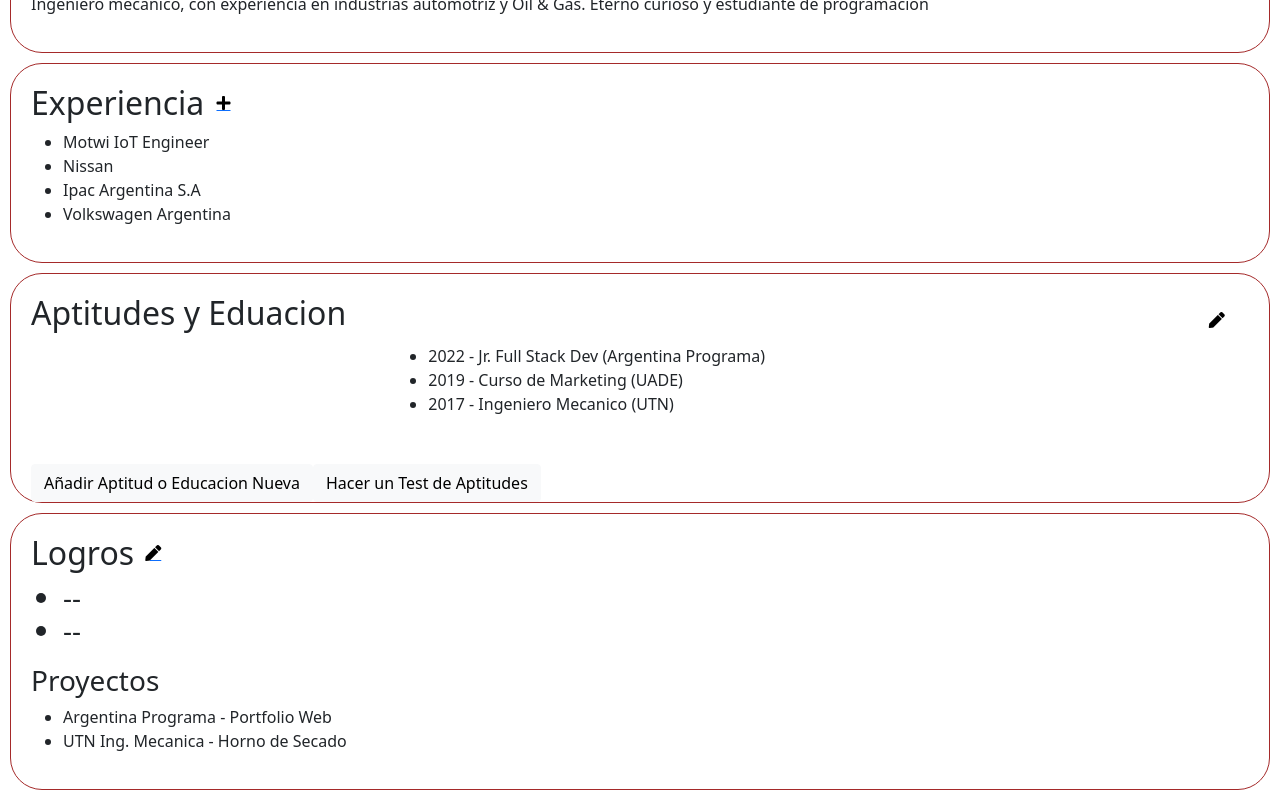
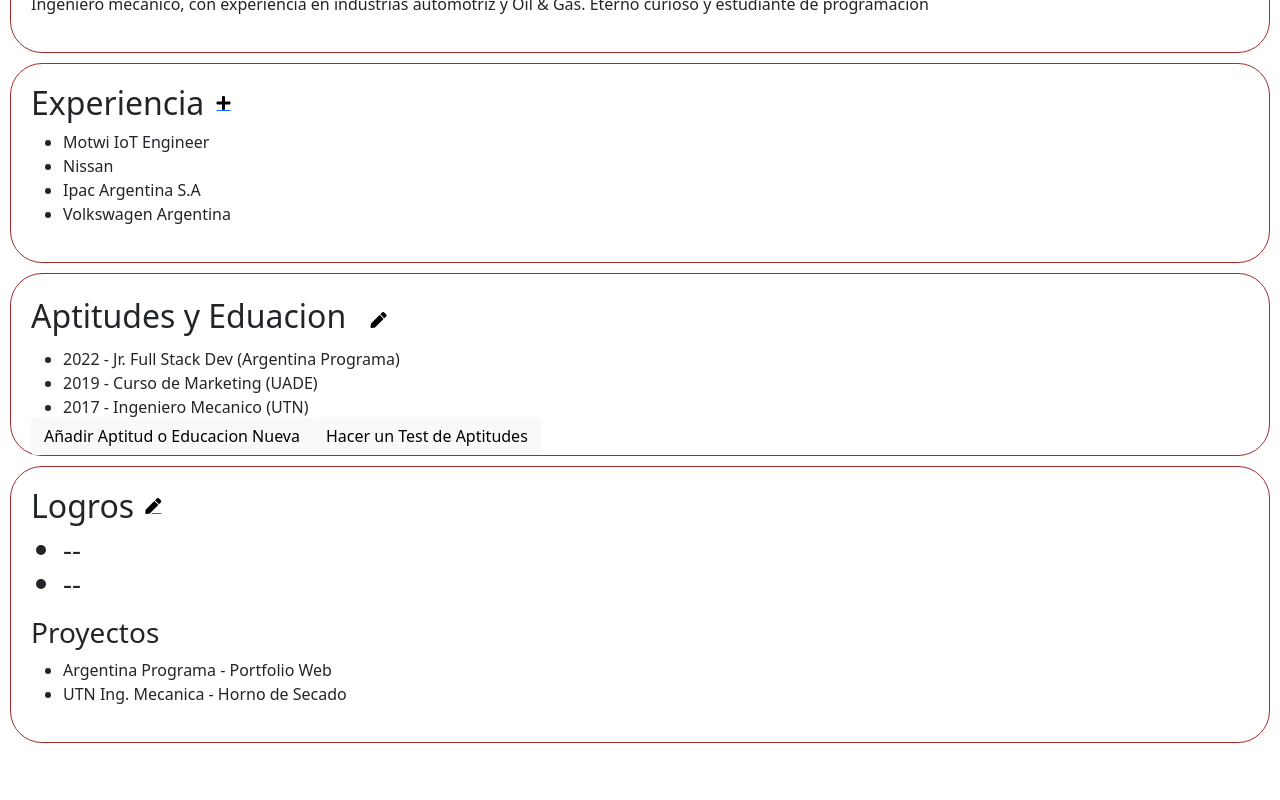
Before and after one commit to planas72000/Portfolio-Intento-1, an Angular app: page / in a window 1280 px wide. Shown: the part 1321-2121 px from the top of the page. After the commit the page ends 2074 px from the top, so only its background shows below. Built offline with nearby package versions, Linux system fonts and the light colour scheme.

Commit message:
correcion_de_estudios

```diff
--- a/src/app/componentes/aptitudes/aptitudes.component.html
+++ b/src/app/componentes/aptitudes/aptitudes.component.html
@@ -1,17 +1,22 @@
 <div class="card mat-card">
-    <div class="card-titles">
+  <div class="card-titles2">
+    <div class="card-container">
       <h2>Aptitudes y Eduacion</h2>
-      <div style="padding:50px; margin-right:auto;margin-left:0px" ><ul class="item-list">
+      <a href="#" class="btn btn-right"><i class="fa fa-pen"></i></a>
+
+    </div>
+
+
+       <ul class="item-list">
           <li>2022 - Jr. Full Stack Dev (Argentina Programa)</li>
           <li>2019 - Curso de Marketing (UADE)</li>
           <li>2017 - Ingeniero Mecanico (UTN)</li>
         </ul>
-        </div>
+
       <div class="botonesaptitudes">
         <button class="btn btn-light" type="button" >Añadir Aptitud o Educacion Nueva</button>
         <button class="btn btn-light" type="button">Hacer un Test de Aptitudes</button>
       </div>
-        <div class="btn-edit"><a href="#" class="btn btn-right"><i class="fa fa-pen"></i></a>
-      </div>
-    </div>
+
   </div>
+</div>
--- a/src/styles.css
+++ b/src/styles.css
@@ -121,6 +121,16 @@ color: black;
     display: flex;
 }
 
+.card-titles2{
+    display: flex;
+    flex-direction: column;
+
+}
+
+.card-container{
+    display: flex;
+    align-items: center;
+}
 
 
 #info-img {
```
